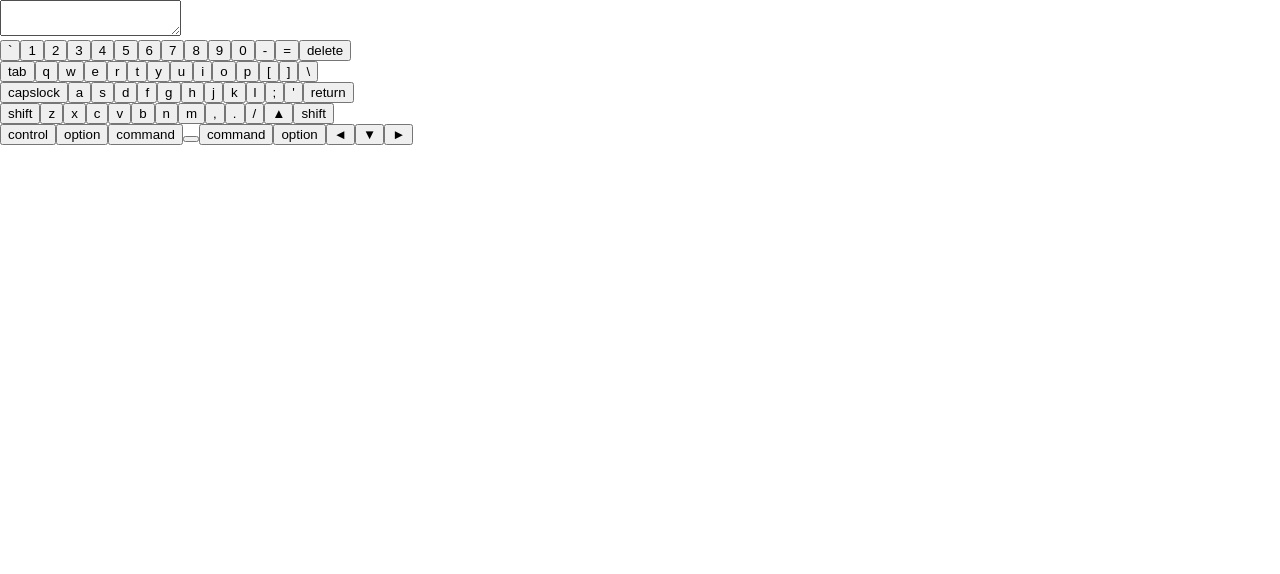
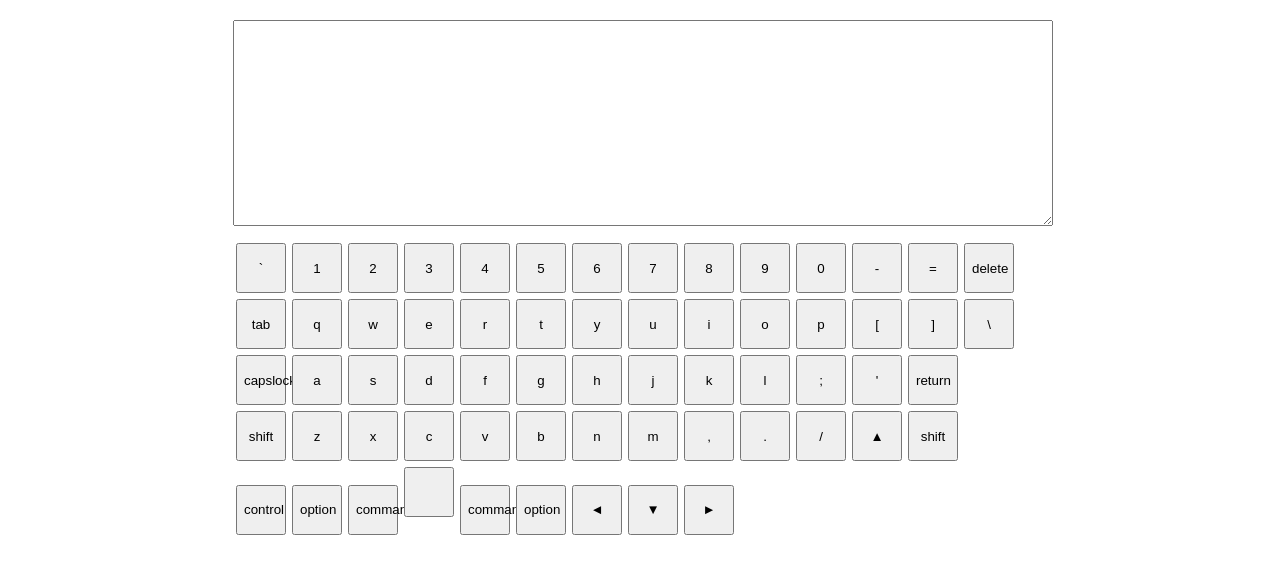
Before and after one commit to Monacolga/virtual-keyboard, a website: page index.html in a window 1280 px wide. Drawn offline with Linux system fonts and the light colour scheme.

Commit message:
feat: add some style for keyboard

```diff
--- a/style.css
+++ b/style.css
@@ -5,3 +5,32 @@ body {
   margin: 0;
   padding: 0;
 }
+
+.keyboard-wrapper {
+  width: 814px;
+  margin: 20px auto;
+}
+
+.keyboard-textarea {
+  width: 100%;
+  height: 200px;
+  /* border-color: unset; */
+}
+
+.keyboard {
+  display: flex;
+  flex-direction: column;
+  margin: 10px auto;
+  width: 100%;
+  height: 300px;
+}
+
+.keyboard-row {
+  width: 814px;
+}
+
+.keyboard-key {
+  width: 50px;
+  height: 50px;
+  margin: 3px;
+}
```
